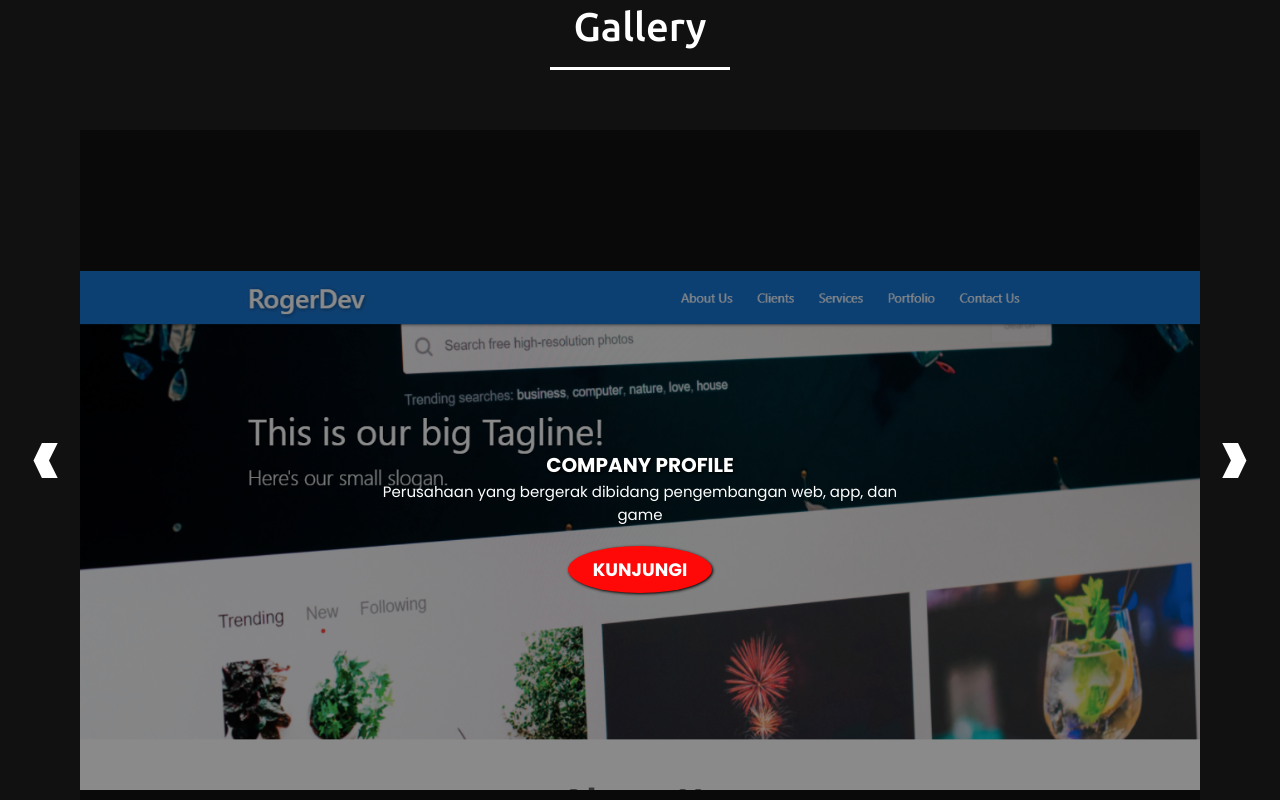
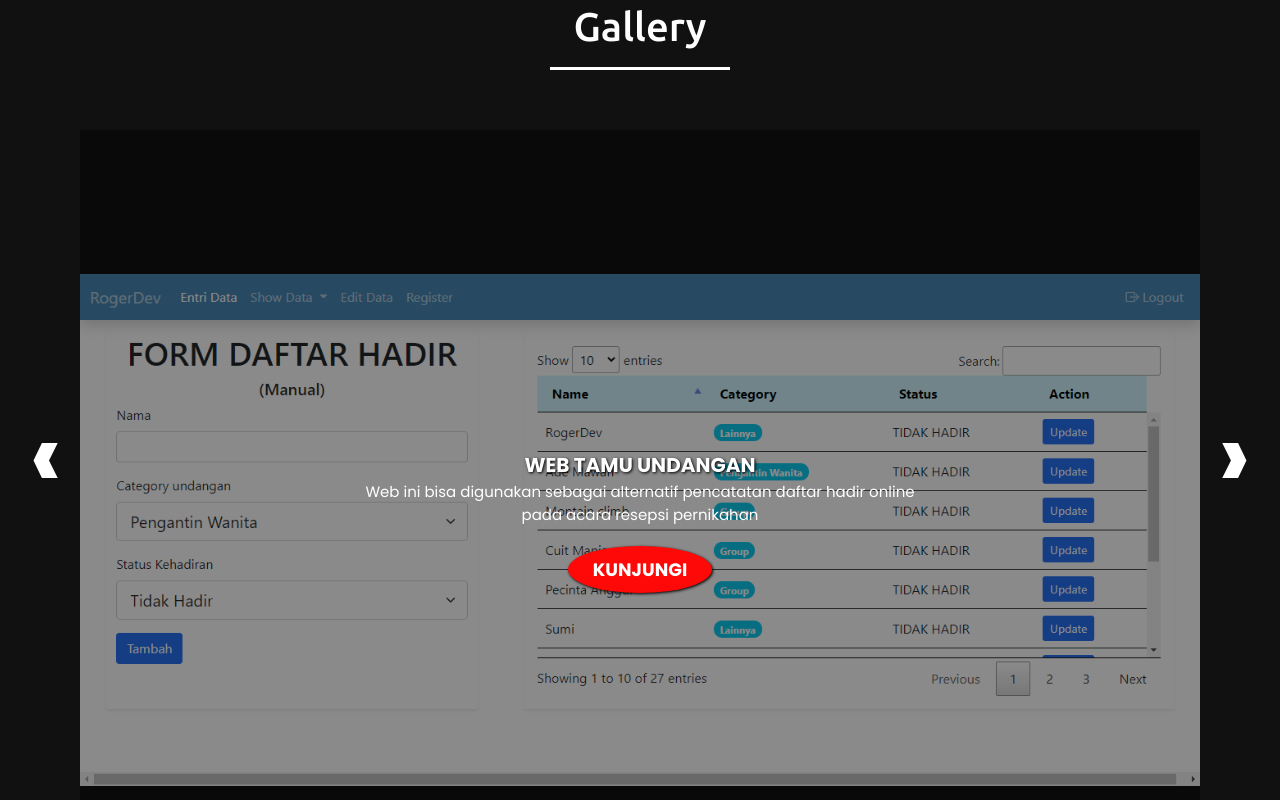
Before and after one commit to ademawan/ademawan.github.io, a plain HTML site: page index.html in a window 1280 px wide. Shown: the part 2680-3480 px from the top of the page. Drawn offline with nearby package versions, Linux system fonts and the light colour scheme.

Commit message:
update tanggal18/12/2021

```diff
--- a/index.html
+++ b/index.html
@@ -166,6 +166,14 @@
                     </div>
                 </div>
 
+                <div class="slide slide-4">
+                    <div class="slide-content">
+                        <h1>Web Tamu Undangan</h1>
+                        <p>Web ini bisa digunakan sebagai alternatif pencatatan daftar hadir online pada acara resepsi pernikahan</p>
+                        <a href="http://enigmatic-scrubland-48782.herokuapp.com/">Kunjungi</a>
+                    </div>
+                </div>
+
                 <div class="slide slide-2">
                     <div class="slide-content">
                         <h1>Company Profile</h1>
@@ -173,6 +181,7 @@
                         <a href="https://ademawan.github.io/company-profile/">Kunjungi</a>
                     </div>
                 </div>
+
                 <div class="slide slide-3">
                     <div class="slide-content">
                         <h1>Landing Page</h1>
--- a/style.css
+++ b/style.css
@@ -441,6 +441,10 @@ section .title::after{
     background-image: url(images/Sepatu-Olahraga.png);
     background-size: 100% !important;
 }
+.slide-4{
+    background-image: url(images/TAMU-UNDANGAN.png);
+    background-size: 100% !important;
+}
 
 .slide-content{
     text-align: center;
```
Also changed, not shown: images/TAMU-UNDANGAN.png (added).
